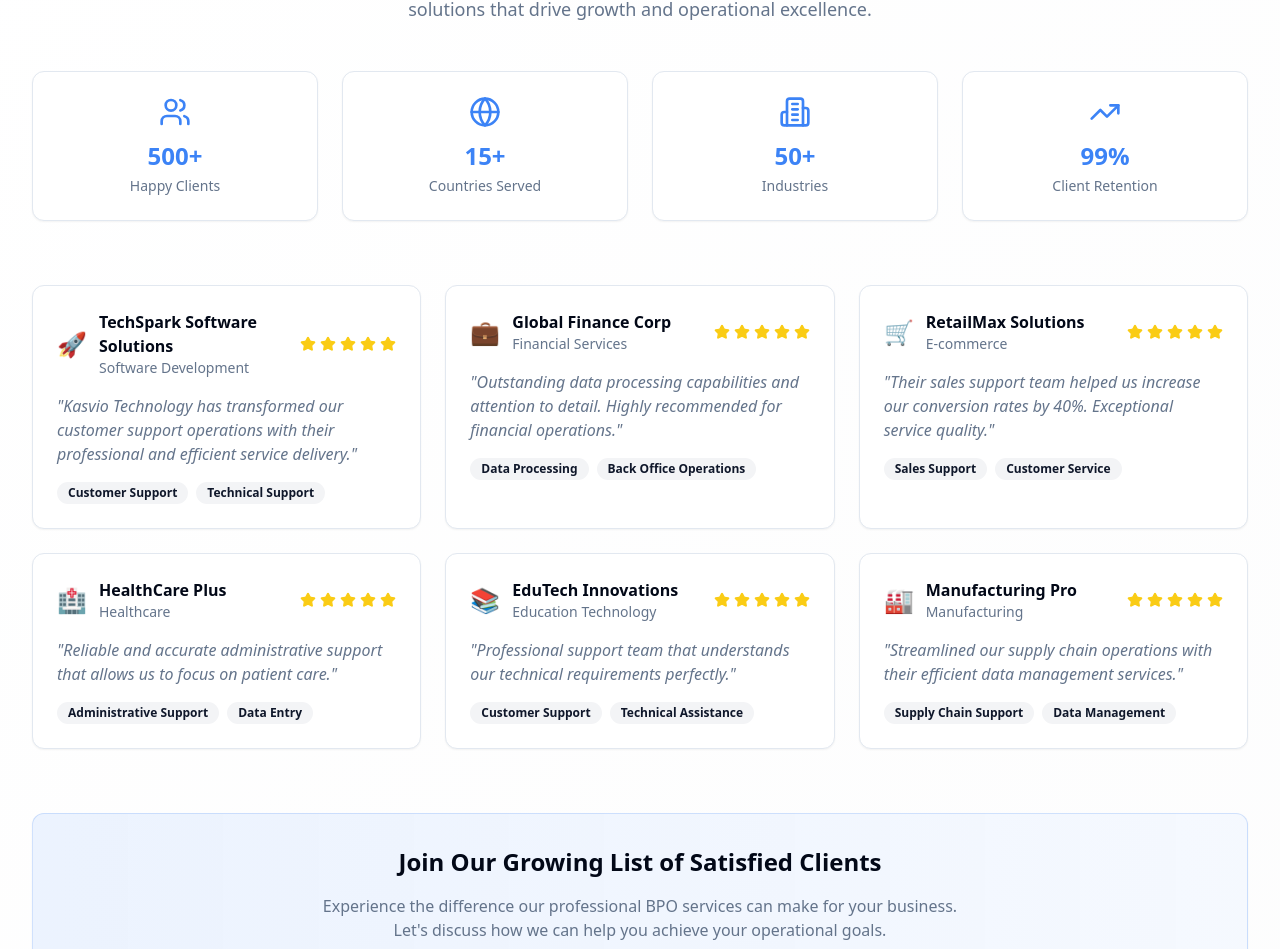
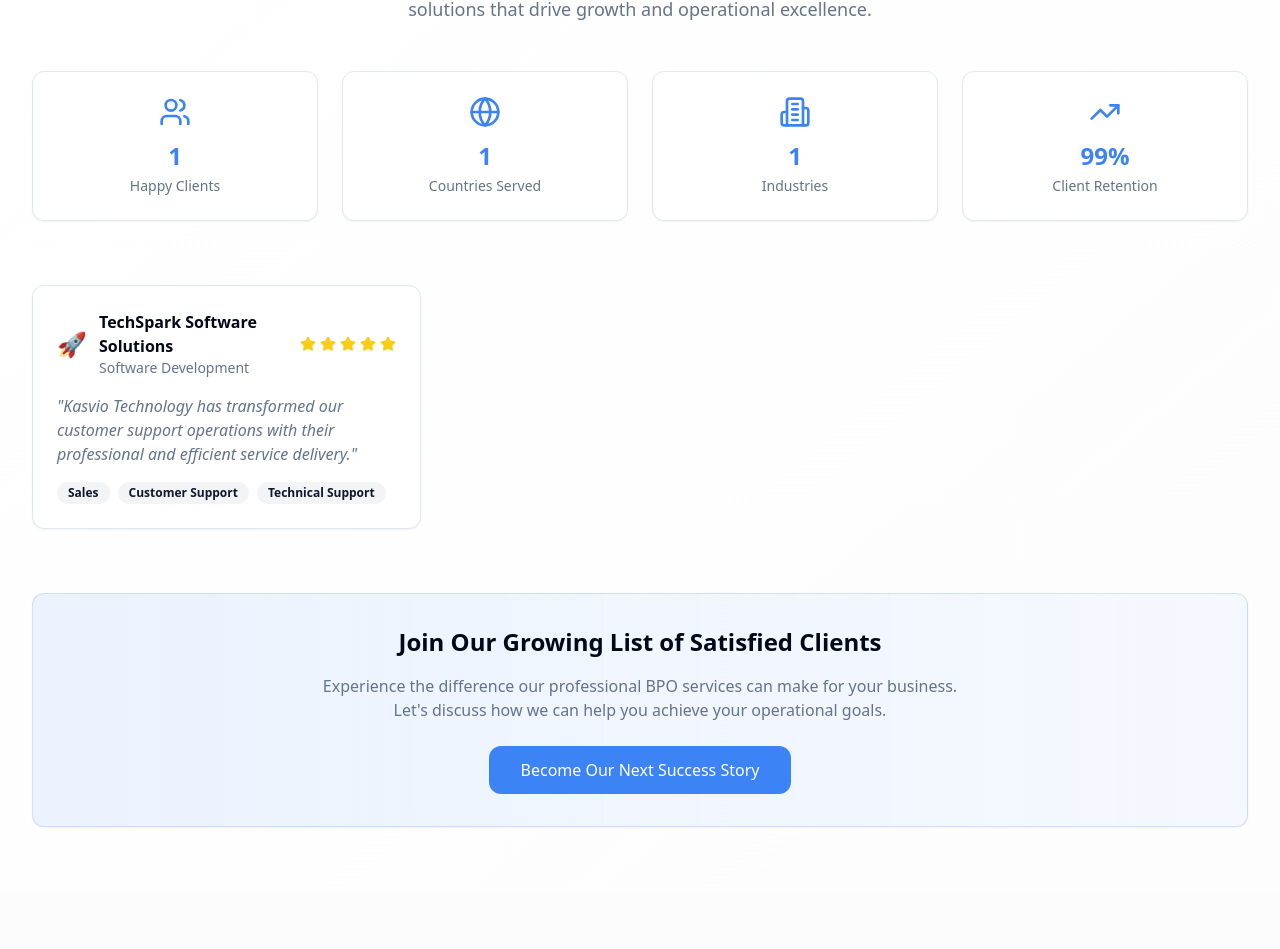
Before and after one commit to pranav6102001/kasvio-tech-spark, a React (Vite) app: page / in a window 1280 px wide. Shown: the part 3312-4261 px from the top of the page. Built offline with nearby package versions, Linux system fonts and the light colour scheme.

Commit message:
Update client statistics and listings

```diff
--- a/src/components/Clients.tsx
+++ b/src/components/Clients.tsx
@@ -7,57 +7,17 @@ const Clients = () => {
     {
       name: "TechSpark Software Solutions",
       industry: "Software Development",
-      services: ["Customer Support", "Technical Support"],
+      services: ["Sales", "Customer Support", "Technical Support"],
       testimonial: "Kasvio Technology has transformed our customer support operations with their professional and efficient service delivery.",
       rating: 5,
       logo: "🚀"
-    },
-    {
-      name: "Global Finance Corp",
-      industry: "Financial Services",
-      services: ["Data Processing", "Back Office Operations"],
-      testimonial: "Outstanding data processing capabilities and attention to detail. Highly recommended for financial operations.",
-      rating: 5,
-      logo: "💼"
-    },
-    {
-      name: "RetailMax Solutions",
-      industry: "E-commerce",
-      services: ["Sales Support", "Customer Service"],
-      testimonial: "Their sales support team helped us increase our conversion rates by 40%. Exceptional service quality.",
-      rating: 5,
-      logo: "🛒"
-    },
-    {
-      name: "HealthCare Plus",
-      industry: "Healthcare",
-      services: ["Administrative Support", "Data Entry"],
-      testimonial: "Reliable and accurate administrative support that allows us to focus on patient care.",
-      rating: 5,
-      logo: "🏥"
-    },
-    {
-      name: "EduTech Innovations",
-      industry: "Education Technology",
-      services: ["Customer Support", "Technical Assistance"],
-      testimonial: "Professional support team that understands our technical requirements perfectly.",
-      rating: 5,
-      logo: "📚"
-    },
-    {
-      name: "Manufacturing Pro",
-      industry: "Manufacturing",
-      services: ["Supply Chain Support", "Data Management"],
-      testimonial: "Streamlined our supply chain operations with their efficient data management services.",
-      rating: 5,
-      logo: "🏭"
     }
   ];
 
   const stats = [
-    { icon: Users, value: "500+", label: "Happy Clients" },
-    { icon: Globe, value: "15+", label: "Countries Served" },
-    { icon: Building2, value: "50+", label: "Industries" },
+    { icon: Users, value: "1", label: "Happy Clients" },
+    { icon: Globe, value: "1", label: "Countries Served" },
+    { icon: Building2, value: "1", label: "Industries" },
     { icon: TrendingUp, value: "99%", label: "Client Retention" }
   ];
 
```
